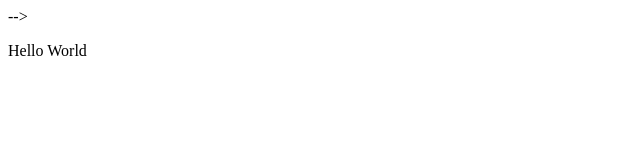
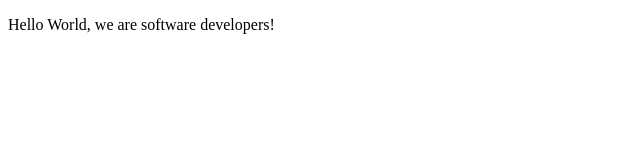
Before and after one commit to ishimwepati/Microverse_Trial_Ishimwe_and_Simon_Survey_Form, a plain HTML site: page index.html in a window 1280 px wide. Shown: the whole page, without its empty margins (0-640 px from the left). Drawn offline with Linux system fonts and the light colour scheme.

Commit message:
Modified the paragraph in the HTML file

```diff
--- a/index.html
+++ b/index.html
@@ -7,8 +7,8 @@
     <title>Document</title>
 </head>
 <body>
-    <!-- Ishimwe and Joseph --> -->
-    <p>Hello World</p>
+    <!-- Ishimwe and Joseph -->
+    <p>Hello World, we are software developers!</p>
 
 </body>
 </html>
```
